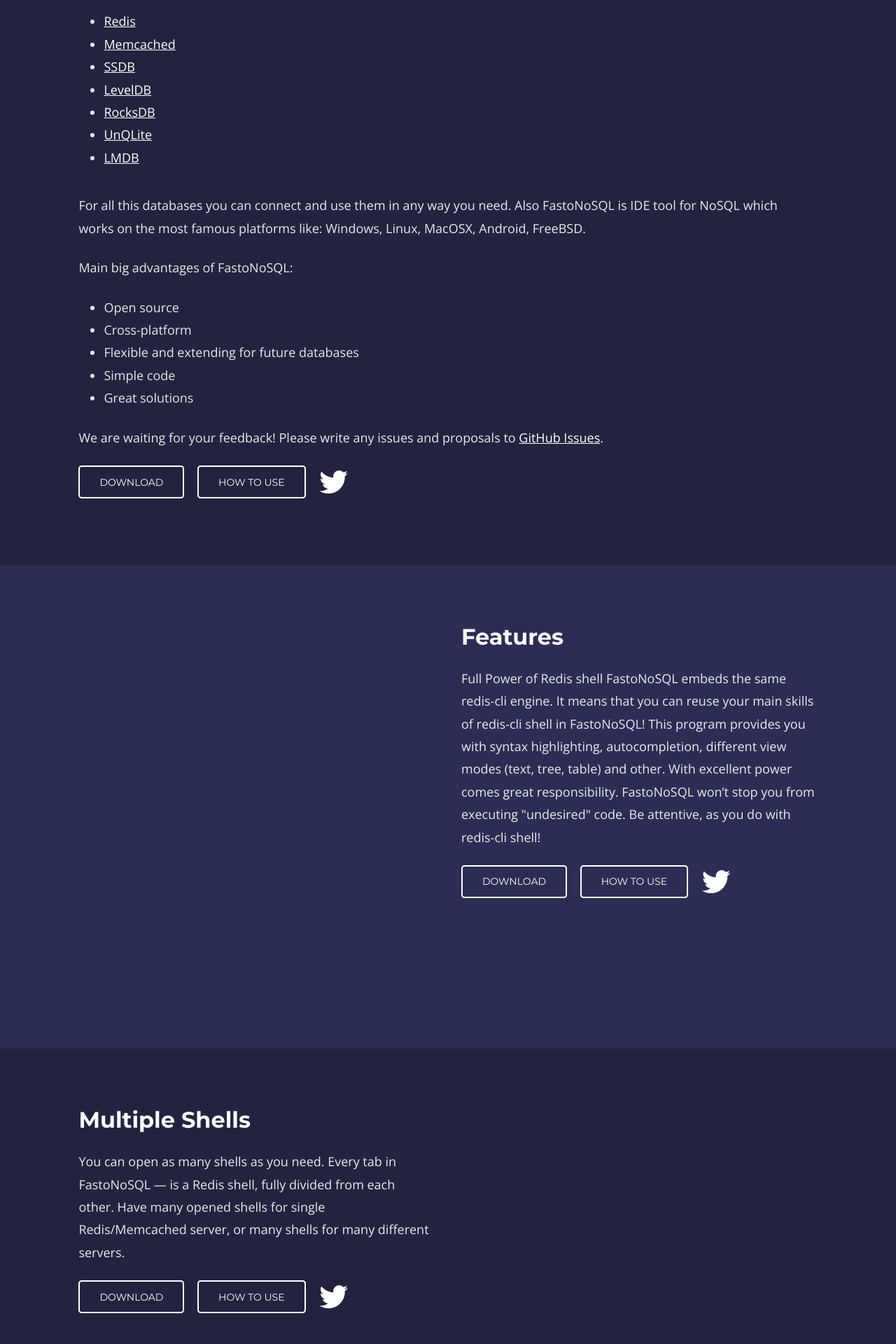
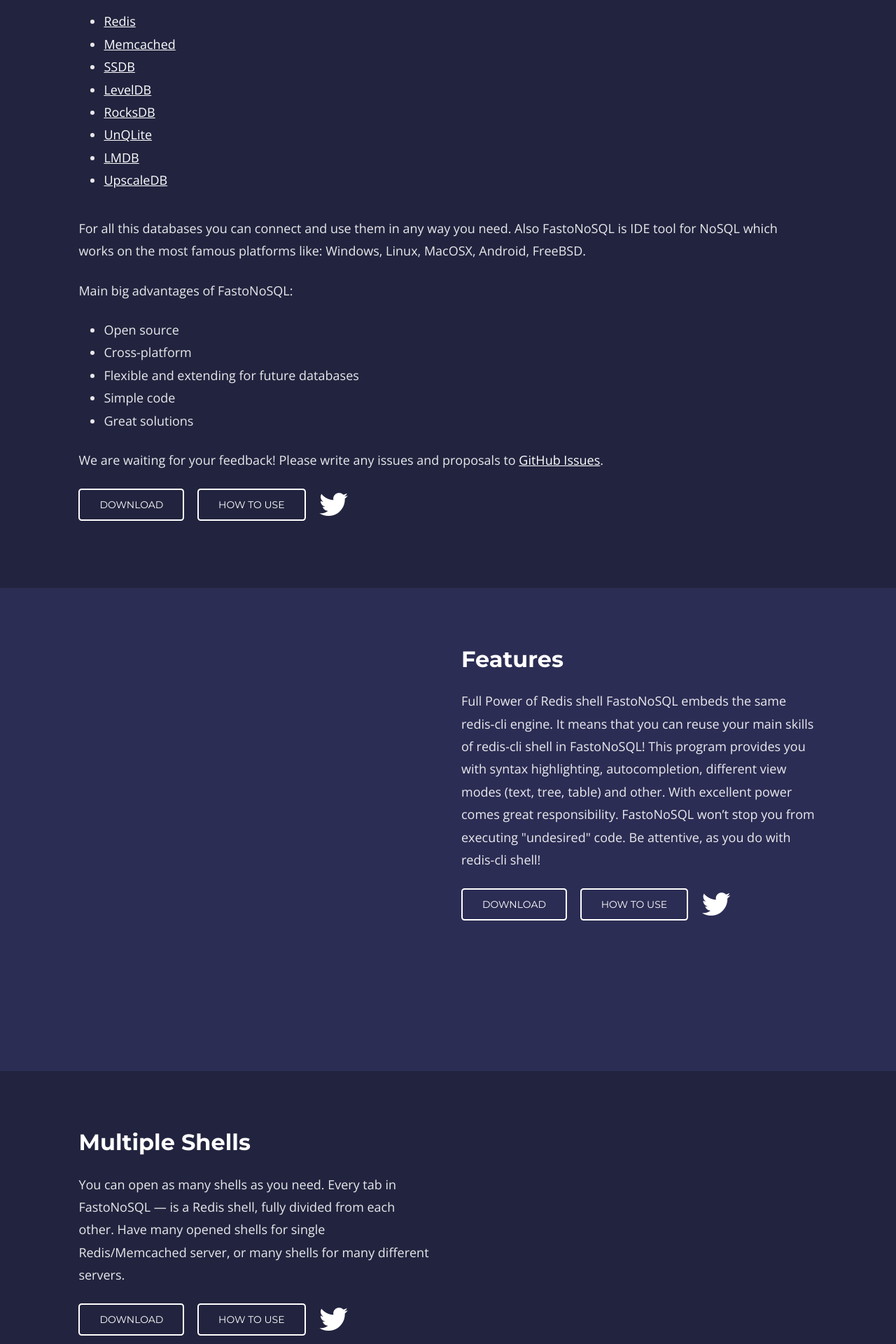
Before and after one commit to fastogt/fastonosql_site, a Node project: template views/index.ejs in a window 1280 px wide. Shown: the part 750-2670 px from the top of the page at 70% size. Run offline with Node 20 templates, Linux system fonts and the light colour scheme; the template is opened without the code that fills it, so the values that code supplies are empty; some libraries are stand-ins or nearby versions.

Commit message:
UpscaleDB

```diff
--- a/views/index.ejs
+++ b/views/index.ejs
@@ -144,8 +144,9 @@
                 <li><a href="http://ssdb.io" target="_blank">SSDB</a></li>
                 <li><a href="http://leveldb.org" target="_blank">LevelDB</a></li>
                 <li><a href="http://rocksdb.org" target="_blank">RocksDB</a></li>
-                <li><a href="http://unqlite.org/" target="_blank">UnQLite</a></li>
-                <li><a href="http://symas.com/mdb/" target="_blank">LMDB</a></li>
+                <li><a href="http://unqlite.org" target="_blank">UnQLite</a></li>
+                <li><a href="http://symas.com/mdb" target="_blank">LMDB</a></li>
+				<li><a href="http://upscaledb.com" target="_blank">UpscaleDB</a></li>
               </ul>
           </p>
         </div>
@@ -384,15 +385,17 @@
                   <a href="http://redis.io" target="_blank" class="box" style="display:block;width:70px">Redis</a>
                   <a href="http://qt-project.org" target="_blank" class="box" style="display:block;width:70px">Qt</a>
                   <a href="https://www.openssl.org" target="_blank" class="box" style="display:block;width:70px">OpenSSL</a>
-                  <a href="http://memcached.org/" target="_blank" class="box" style="display:block;width:70px">Memcached</a>
-                  <a href="http://unqlite.org/" target="_blank" class="box" style="display:block;width:70px">UnQLite</a>
+                  <a href="http://memcached.org" target="_blank" class="box" style="display:block;width:70px">Memcached</a>
+                  <a href="http://unqlite.org" target="_blank" class="box" style="display:block;width:70px">UnQLite</a>
+				  <a href="http://upscaledb.com" target="_blank" class="box" style="display:block;width:70px">UpscaleDB</a>
                 </td>
                 <td>
                   <a href="http://www.libssh2.org" target="_blank" class="box" style="display:block;width:70px">LibSSH2</a>
-                  <a href="http://www.ssdb.io/" target="_blank" class="box" style="display:block;width:70px">SSDB</a>
+                  <a href="http://www.ssdb.io" target="_blank" class="box" style="display:block;width:70px">SSDB</a>
                   <a href="http://www.riverbankcomputing.com/software/qscintilla/intro" target="_blank" class="box" style="display:block;width:70px">QScintilla</a>
-                  <a href="https://cyrusimap.org/" target="_blank" class="box" style="display:block;width:70px">Sasl</a>
-                  <a href="http://symas.com/mdb/" target="_blank" class="box" style="display:block;width:70px">LMDB</a>
+                  <a href="https://cyrusimap.org" target="_blank" class="box" style="display:block;width:70px">Sasl</a>
+                  <a href="http://symas.com/mdb" target="_blank" class="box" style="display:block;width:70px">LMDB</a>
+				  <a href="http://www.boost.org" target="_blank" class="box" style="display:block;width:70px">Boost</a>
                 </td>
               </tr>
             </table>
```
